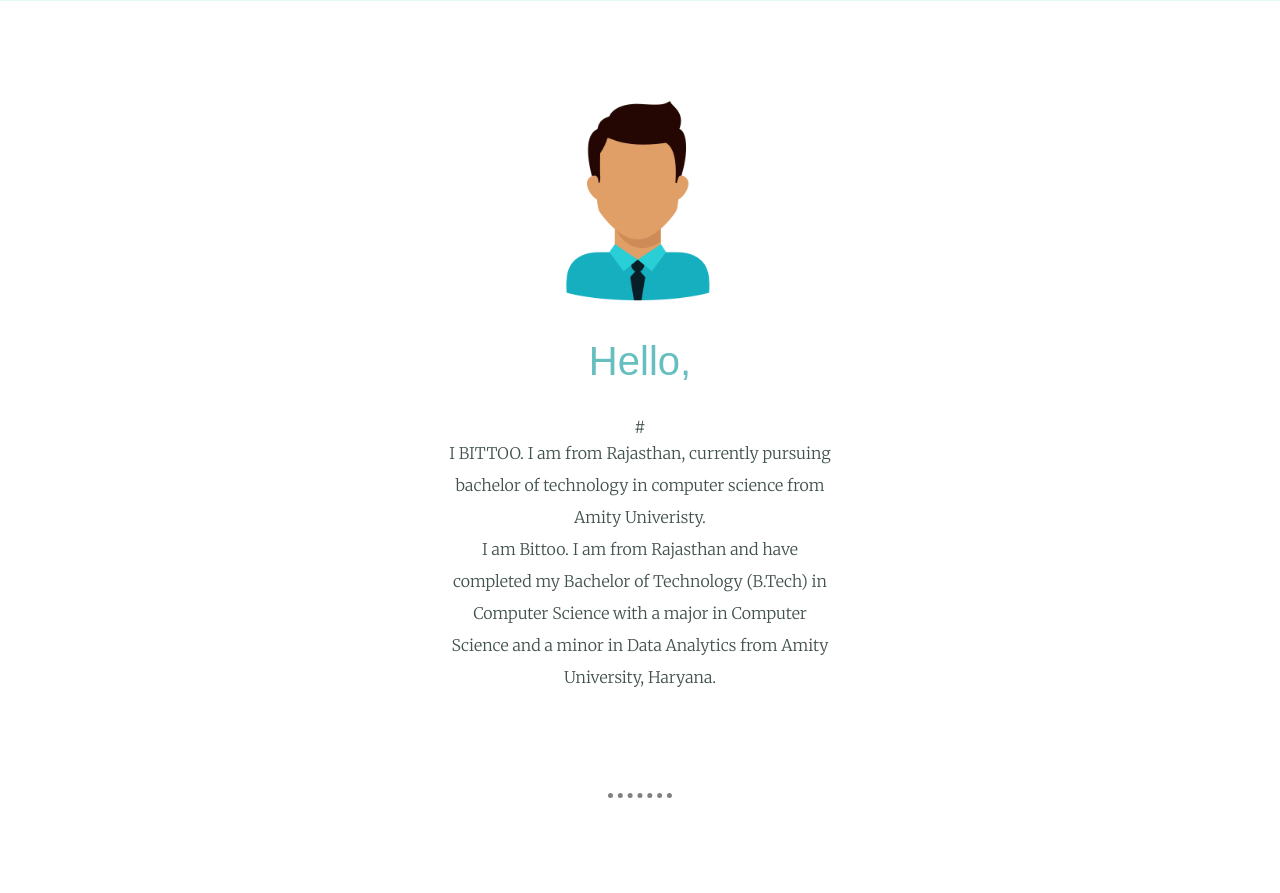
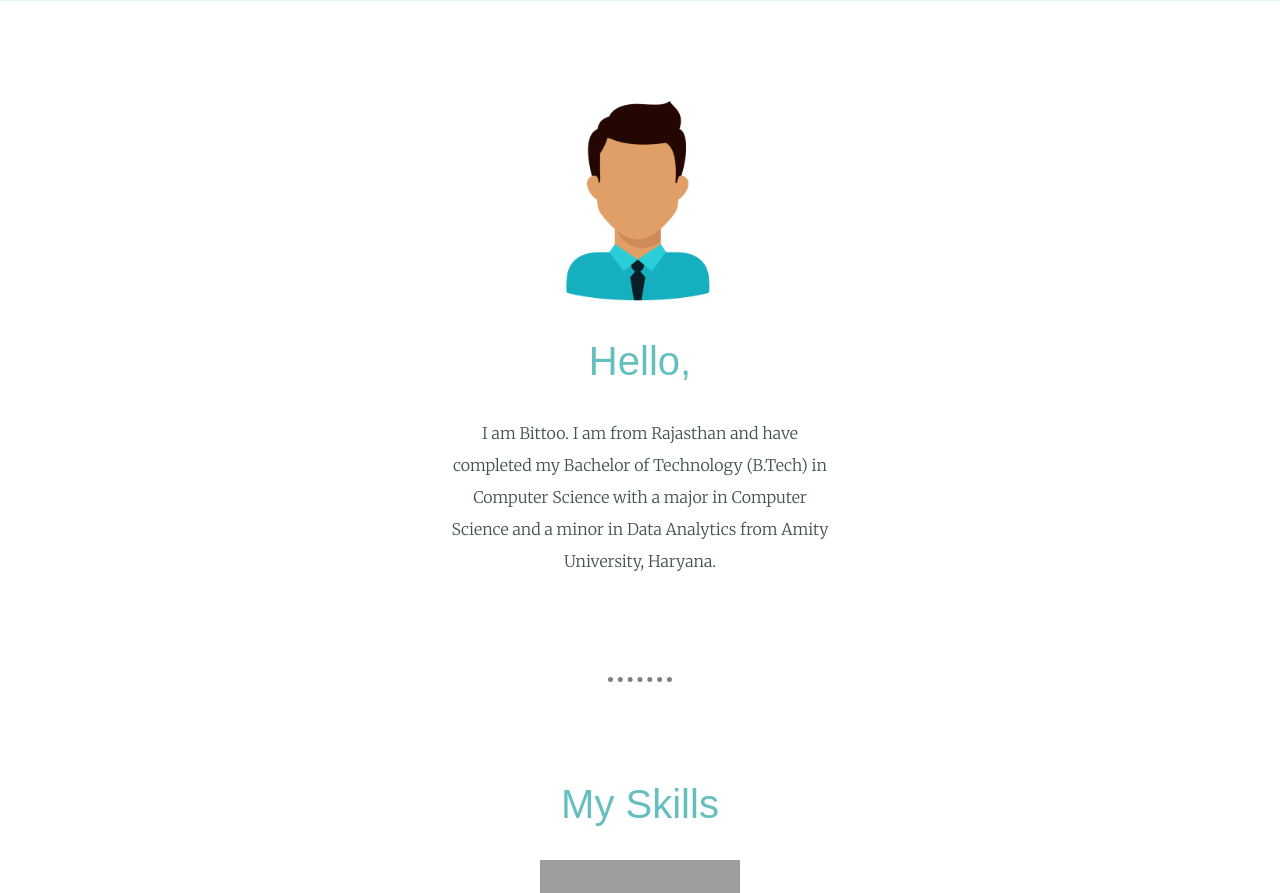
Before and after one commit to bittoob/personal-site, a plain HTML site: page index.html in a window 1280 px wide. Shown: the part 761-1654 px from the top of the page. Drawn offline with Linux system fonts and the light colour scheme; grey boxes are pictures that could not be loaded.

Commit message:
Update index.html

```diff
--- a/index.html
+++ b/index.html
@@ -30,7 +30,6 @@
         <div class="profile">
           <img src="personal.png" alt="bittoo-image" width="200px" height="200px">
           <h2>Hello, </h2>
-          #<p class = "intro">I BITTOO. I am from Rajasthan, currently pursuing bachelor of technology in computer science from Amity Univeristy.</p>
           <p class="intro">I am Bittoo. I am from Rajasthan and have completed my Bachelor of Technology (B.Tech) in Computer Science with a major in Computer Science and a minor in Data Analytics from Amity University, Haryana.</p>
 
         </div>
```
